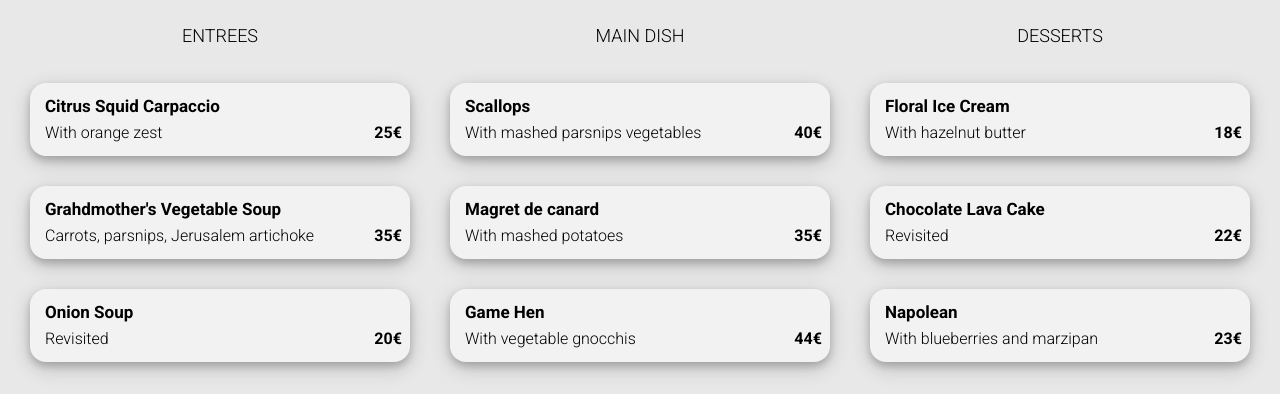
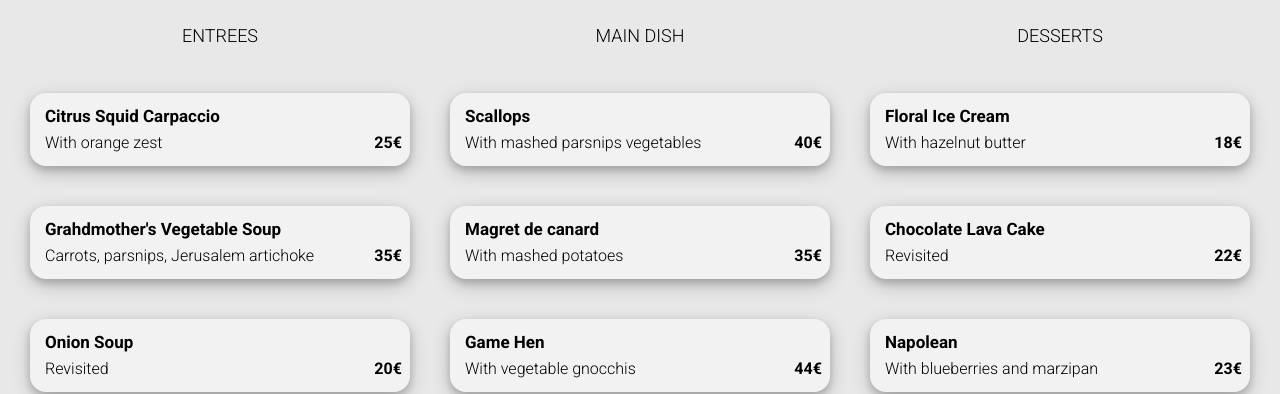
Before and after one commit to kris-v/project-3, a website: page bastille.html in a window 1280 px wide. Shown: the part 433-827 px from the top of the page. Drawn offline with Linux system fonts and the light colour scheme; a web font is replaced by a local one.

Commit message:
Corrected  scaling of web pages to larger screens

```diff
--- a/sass/base/_responsive.scss
+++ b/sass/base/_responsive.scss
@@ -192,7 +192,7 @@
                 .menu-item {
                     width: 100%;
                     max-width: 350px;
-                    margin: 3rem;
+                    margin: 4rem;
                     margin-bottom: 0;
                 }
             }
@@ -244,9 +244,98 @@
     .restaurant {
         top: 45rem;
         padding-top: 3rem;
+
+        .restaurant__course {
+            text-align: center;
+        }
     }
 
     .horiz-layout {
         flex-wrap: wrap;
+        max-width: 80%;
+        margin: 0 auto;
     }
 }
+
+
+@include media-xl {
+
+html {
+    font-size: 1em;
+}
+
+.home {
+    // background-color: lightblue;
+
+    .home-info__location {
+        max-width: 12em;
+    }
+
+    .instructions {
+        // background-color: lightgreen;
+
+        .instruction-item {
+            max-width: 15em;
+        }
+    }
+
+    .core-layout {
+        // background-color: greenyellow;
+
+        .nav {
+            // background-color: blue;
+            max-width: 70%;
+
+            &__link {
+                width: 15em;
+                max-height: 30em;
+                // background-color: green;
+            }
+        }
+    }
+}
+
+.restaurant-img {
+position: absolute;
+object-fit: fill;
+}
+
+.restaurant-page {
+height: 100%;
+z-index: 1000;
+// background-color: lightgreen;
+}
+
+.restaurant {
+height: 100%;
+// background-color: lightblue;
+
+    .title {
+        position: relative;
+        z-index: 1000;
+    }
+}
+
+.horiz-layout {
+height: 100vh;
+max-width: 100%;
+padding-bottom: 10em;
+// background-color: lightcoral;
+
+    .menu-layout {
+        // background-color: lawngreen;
+
+        .menu {
+            width: 100%;
+            .menu-item {
+                max-width: 17em;
+            }
+        }
+    }
+ }
+
+.btn__order {
+    width: 10em;
+}
+
+}
--- a/sass/utils/_mixins.scss
+++ b/sass/utils/_mixins.scss
@@ -8,6 +8,13 @@
 
 @mixin media-l {
     @media screen and (min-width: 1400px) {
+        @content;
+    }
+}
+
+
+@mixin media-xl {
+    @media screen and (min-width: 2400px) {
         @content;
     }
 }
```
Also changed, not shown: css/style.css, 1 other file.
